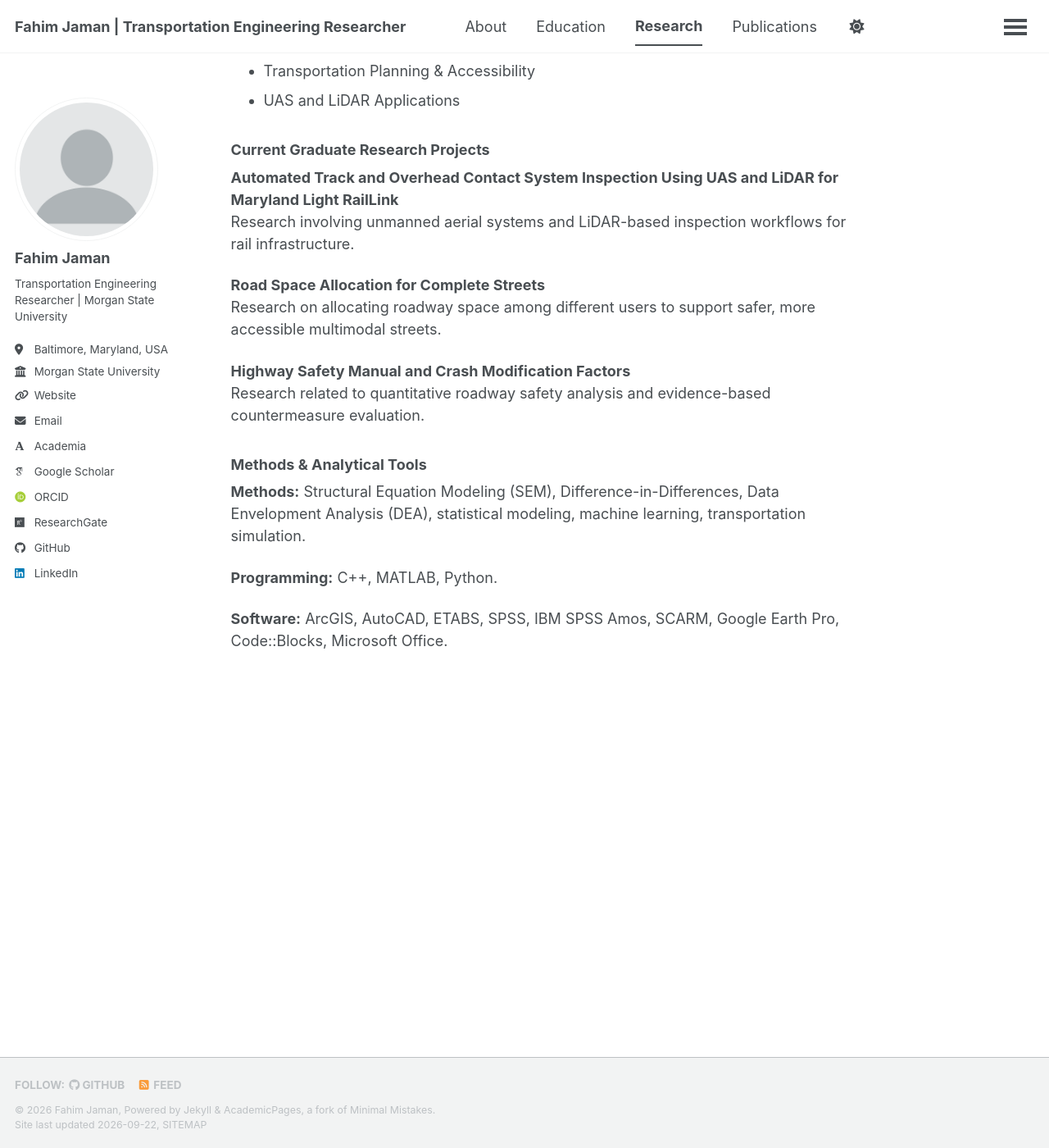
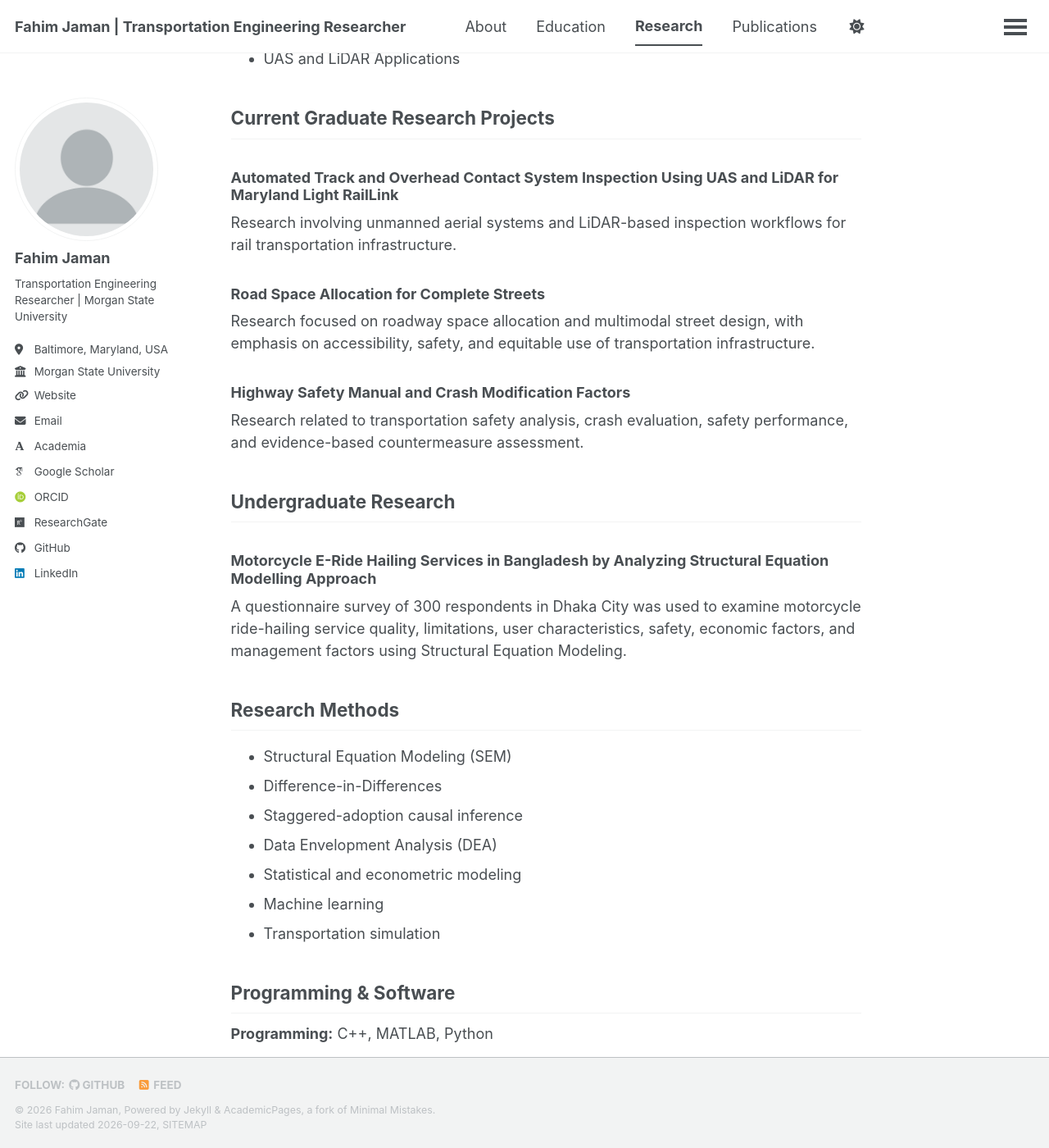
Before and after one commit to fahimjaman/111, a Jekyll site: the page built from _pages/research.md, in a window 1280 px wide and 1400 px high, scrolled down 583 px. Shown: the whole window at 82% size. Built offline with Jekyll 4.4.1, drawn with Linux system fonts in a browser that asks for light colours; some web fonts are replaced; a script that is not in the unit is left out; some of the changed text lies outside the part shown.

Commit message:
Replace template content with Fahim Jaman academic profile

```diff
--- a/_pages/research.md
+++ b/_pages/research.md
@@ -4,11 +4,7 @@ permalink: /research/
 author_profile: true
 ---
 
-## Research
-
-My research program focuses on improving transportation systems through data-driven analysis, emerging technologies, and interdisciplinary methods.
-
-### Research Areas
+## Research Interests
 
 - Public Transportation & Shared-Use Mobility
 - Traffic Safety & Accident Analysis
@@ -18,24 +14,43 @@ My research program focuses on improving transportation systems through data-dri
 - Connected and Autonomous Vehicles (CAVs)
 - Non-Motorized Transportation
 - Transportation Equity
+- Urban Transportation
 - Transportation Planning & Accessibility
+- Human–Technology Interaction
 - UAS and LiDAR Applications
 
-### Current Graduate Research Projects
+## Current Graduate Research Projects
 
-**Automated Track and Overhead Contact System Inspection Using UAS and LiDAR for Maryland Light RailLink**
-Research involving unmanned aerial systems and LiDAR-based inspection workflows for rail infrastructure.
+### Automated Track and Overhead Contact System Inspection Using UAS and LiDAR for Maryland Light RailLink
 
-**Road Space Allocation for Complete Streets**
-Research on allocating roadway space among different users to support safer, more accessible multimodal streets.
+Research involving unmanned aerial systems and LiDAR-based inspection workflows for rail transportation infrastructure.
 
-**Highway Safety Manual and Crash Modification Factors**
-Research related to quantitative roadway safety analysis and evidence-based countermeasure evaluation.
+### Road Space Allocation for Complete Streets
 
-### Methods & Analytical Tools
+Research focused on roadway space allocation and multimodal street design, with emphasis on accessibility, safety, and equitable use of transportation infrastructure.
 
-**Methods:** Structural Equation Modeling (SEM), Difference-in-Differences, Data Envelopment Analysis (DEA), statistical modeling, machine learning, transportation simulation.
+### Highway Safety Manual and Crash Modification Factors
 
-**Programming:** C++, MATLAB, Python.
+Research related to transportation safety analysis, crash evaluation, safety performance, and evidence-based countermeasure assessment.
 
-**Software:** ArcGIS, AutoCAD, ETABS, SPSS, IBM SPSS Amos, SCARM, Google Earth Pro, Code::Blocks, Microsoft Office.
+## Undergraduate Research
+
+### Motorcycle E-Ride Hailing Services in Bangladesh by Analyzing Structural Equation Modelling Approach
+
+A questionnaire survey of 300 respondents in Dhaka City was used to examine motorcycle ride-hailing service quality, limitations, user characteristics, safety, economic factors, and management factors using Structural Equation Modeling.
+
+## Research Methods
+
+- Structural Equation Modeling (SEM)
+- Difference-in-Differences
+- Staggered-adoption causal inference
+- Data Envelopment Analysis (DEA)
+- Statistical and econometric modeling
+- Machine learning
+- Transportation simulation
+
+## Programming & Software
+
+**Programming:** C++, MATLAB, Python
+
+**Software:** ArcGIS Pro, AutoCAD, ETABS, SPSS, IBM SPSS Amos, SCARM, Google Earth Pro, Code::Blocks, Microsoft Office
```
